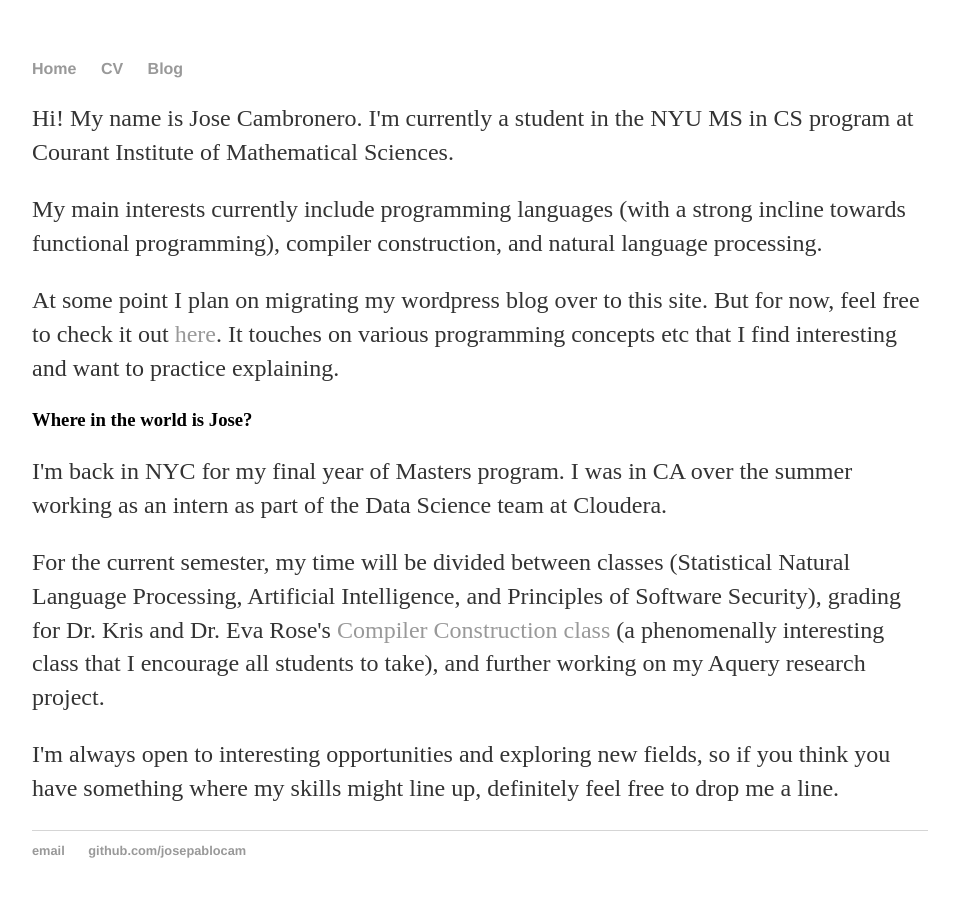
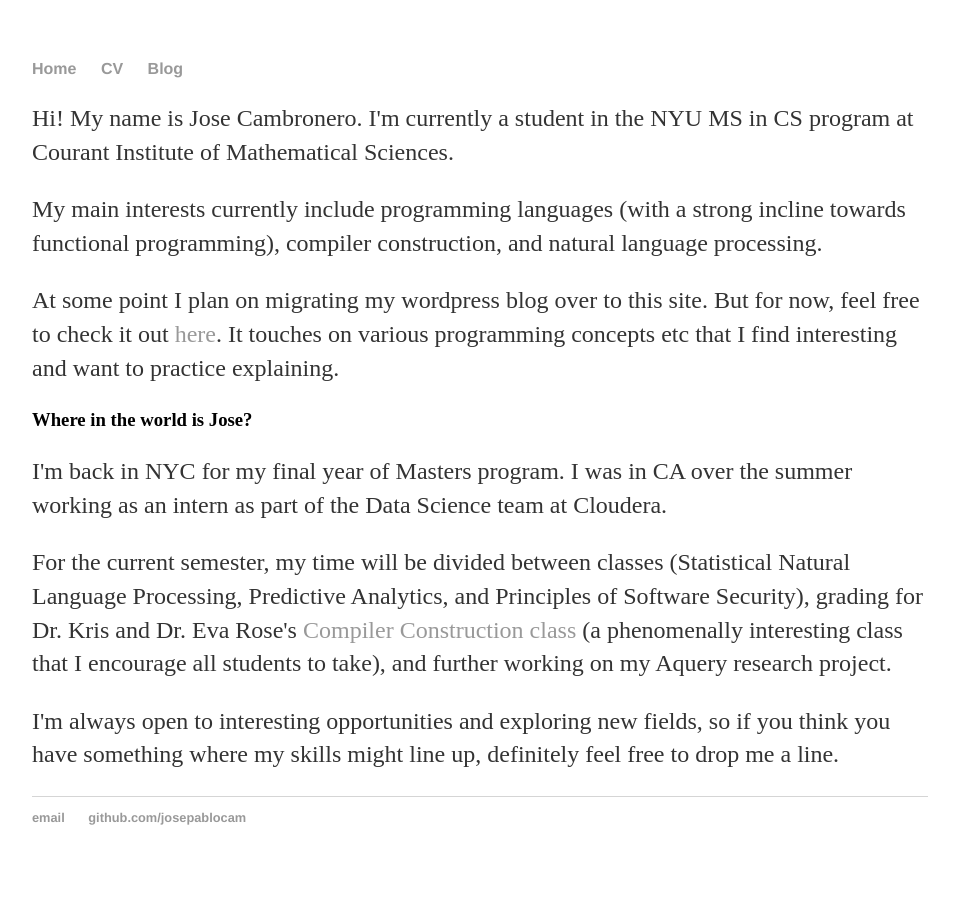
Before and after one commit to josepablocam/josepablocam.github.io, a Jekyll site: the page built from index.md, in a window 1280 px wide. Shown: the whole page, without its empty margins (160-1114 px from the left). Built offline with Jekyll 4.4.1, drawn with Linux system fonts in a browser that asks for light colours.

Commit message:
changed class

```diff
--- a/index.md
+++ b/index.md
@@ -14,6 +14,6 @@ At some point I plan on migrating my wordpress blog over to this site. But for n
 I'm back in NYC for my final year of Masters program. I was in CA over the summer working as an
 intern as part of the Data Science team at Cloudera.
 
-For the current semester, my time will be divided between classes (Statistical Natural Language Processing, Artificial Intelligence, and Principles of Software Security), grading for Dr. Kris and Dr. Eva Rose's [Compiler Construction class](http://cs.nyu.edu/courses/fall15/CSCI-GA.2130-001/) (a phenomenally interesting class that I encourage all students to take), and further working on my Aquery research project.
+For the current semester, my time will be divided between classes (Statistical Natural Language Processing, Predictive Analytics, and Principles of Software Security), grading for Dr. Kris and Dr. Eva Rose's [Compiler Construction class](http://cs.nyu.edu/courses/fall15/CSCI-GA.2130-001/) (a phenomenally interesting class that I encourage all students to take), and further working on my Aquery research project.
 
 I'm always open to interesting opportunities and exploring new fields, so if you think you have something where my skills might line up, definitely feel free to drop me a line.
```
